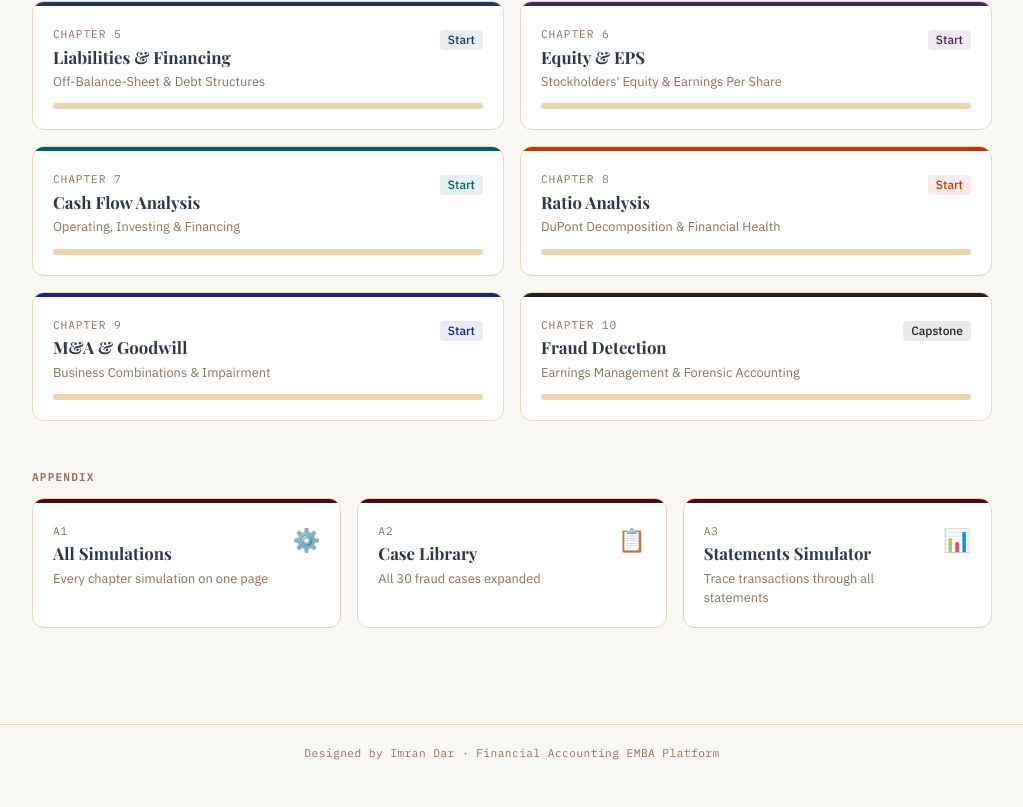
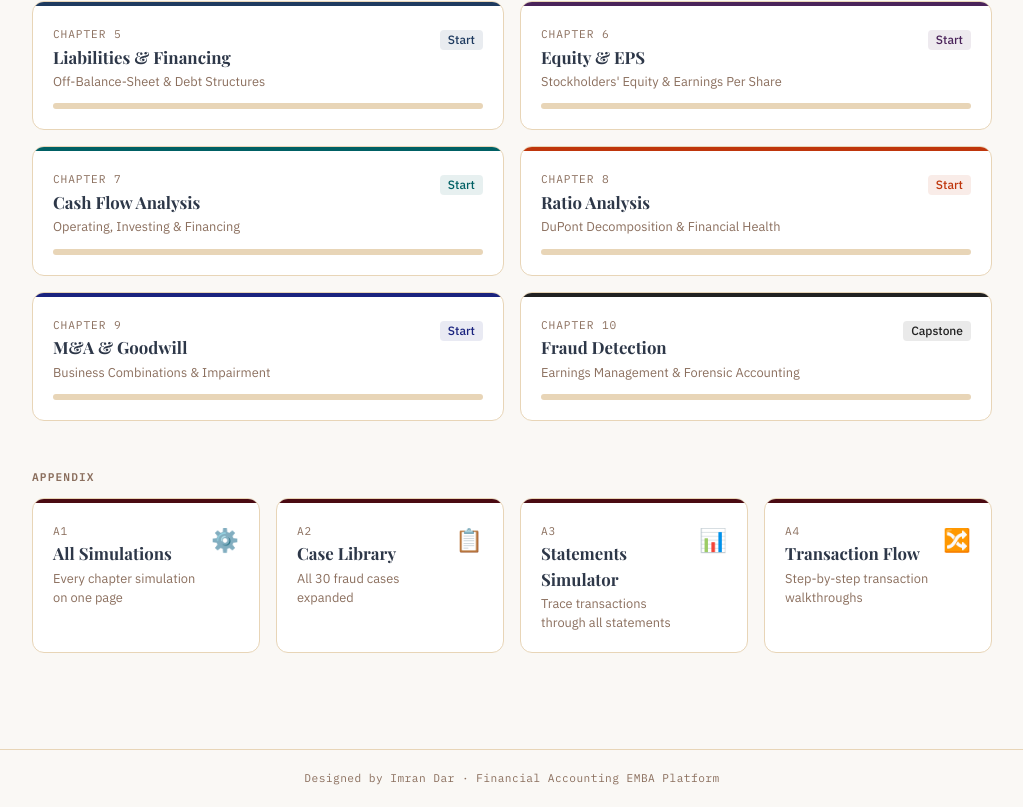
Before and after one commit to imranamindar-rgb/accounting-simulator, a React (Vite) app: page / in a window 1280 px wide. Shown: the part 630-1437 px from the top of the page, without its empty margins (128-1151 px from the left). Before the commit the page ends 1412 px from the top, so only its background shows below. Built offline with nearby package versions, Linux system fonts and the light colour scheme.

Commit message:
feat: move Transaction Flow Simulation to A4, update nav + home

```diff
--- a/src/components/shell/NavDrawer.tsx
+++ b/src/components/shell/NavDrawer.tsx
@@ -127,6 +127,7 @@ export default function NavDrawer() {
               { id: '1', label: 'All Simulations' },
               { id: '2', label: 'Case Library' },
               { id: '3', label: 'Statements Simulator' },
+              { id: '4', label: 'Transaction Flow' },
             ].map(({ id, label }) => (
               <NavLink
                 key={id}
--- a/src/pages/AppendixPage.tsx
+++ b/src/pages/AppendixPage.tsx
@@ -4,6 +4,7 @@ import { FRAUD_CASES } from '../data/fraudCases'
 import { CHAPTERS } from '../data/toc'
 import { SAMPLE_COMPANIES } from '../data/sampleCompanies'
 import { useLedgerStore } from '../store/ledgerStore'
+import SimulationPlayer from '../components/simulation/SimulationPlayer'
 
 // Simulation components
 import AccountingEquationBalancer from '../components/simulations/AccountingEquationBalancer'
@@ -49,6 +50,7 @@ function AppendixNav({ current }: { current: string }) {
         { id: '1', label: 'A1 · All Simulations' },
         { id: '2', label: 'A2 · Case Library' },
         { id: '3', label: 'A3 · Statements Simulator' },
+        { id: '4', label: 'A4 · Transaction Flow' },
       ].map(({ id, label }) => (
         <Link key={id} to={`/appendix/${id}`}
           style={{ padding: '0.4rem 0.875rem', borderRadius: '0.5rem', border: '1px solid var(--color-border)', background: current === id ? 'var(--color-accent)' : 'var(--color-surface)', color: current === id ? '#fff' : 'var(--color-text)', fontFamily: 'var(--font-mono)', fontSize: '0.72rem', textDecoration: 'none', fontWeight: 600 }}>
@@ -168,6 +170,12 @@ export default function AppendixPage() {
           <A3Statements />
         </div>
       )}
+      {id === '4' && (
+        <div className="px-8 pb-12 max-w-5xl mx-auto">
+          <SectionHeader label="Appendix 4" title="Transaction Flow Simulation" subtitle="Choose a scenario to see step-by-step how a transaction flows through all four financial statements." />
+          <SimulationPlayer />
+        </div>
+      )}
     </div>
   )
 }
--- a/src/pages/Home.tsx
+++ b/src/pages/Home.tsx
@@ -6,6 +6,7 @@ const APPENDIX_ITEMS = [
   { id: '1', label: 'A1', title: 'All Simulations', subtitle: 'Every chapter simulation on one page', emoji: '⚙️' },
   { id: '2', label: 'A2', title: 'Case Library', subtitle: 'All 30 fraud cases expanded', emoji: '📋' },
   { id: '3', label: 'A3', title: 'Statements Simulator', subtitle: 'Trace transactions through all statements', emoji: '📊' },
+  { id: '4', label: 'A4', title: 'Transaction Flow', subtitle: 'Step-by-step transaction walkthroughs', emoji: '🔀' },
 ]
 
 export default function Home() {
@@ -108,7 +109,7 @@ export default function Home() {
         <div style={{ fontFamily: 'var(--font-mono)', fontSize: '0.7rem', fontWeight: 600, letterSpacing: '0.1em', color: 'var(--color-text-muted)', textTransform: 'uppercase', marginBottom: '0.75rem' }}>
           Appendix
         </div>
-        <div className="grid grid-cols-1 md:grid-cols-3 gap-4">
+        <div className="grid grid-cols-1 md:grid-cols-2 lg:grid-cols-4 gap-4">
           {APPENDIX_ITEMS.map(item => (
             <Link
               key={item.id}
--- a/src/pages/StatementsPage.tsx
+++ b/src/pages/StatementsPage.tsx
@@ -15,7 +15,6 @@ import CashFlowStatement from '../components/statements/CashFlowStatement'
 import EquityStatement from '../components/statements/EquityStatement'
 import RatioDashboard from '../components/analysis/RatioDashboard'
 import FlowDiagram from '../components/flow/FlowDiagram'
-import SimulationPlayer from '../components/simulation/SimulationPlayer'
 import TrialBalance from '../components/views/TrialBalance'
 import TAccountView from '../components/views/TAccountView'
 import GeneralLedger from '../components/views/GeneralLedger'
@@ -129,7 +128,6 @@ function StatementsCenter() {
   return (
     <div className="space-y-4">
       <FlowDiagram />
-      <SimulationPlayer />
       <StatementsGroup />
       <RatioDashboard />
     </div>
```
